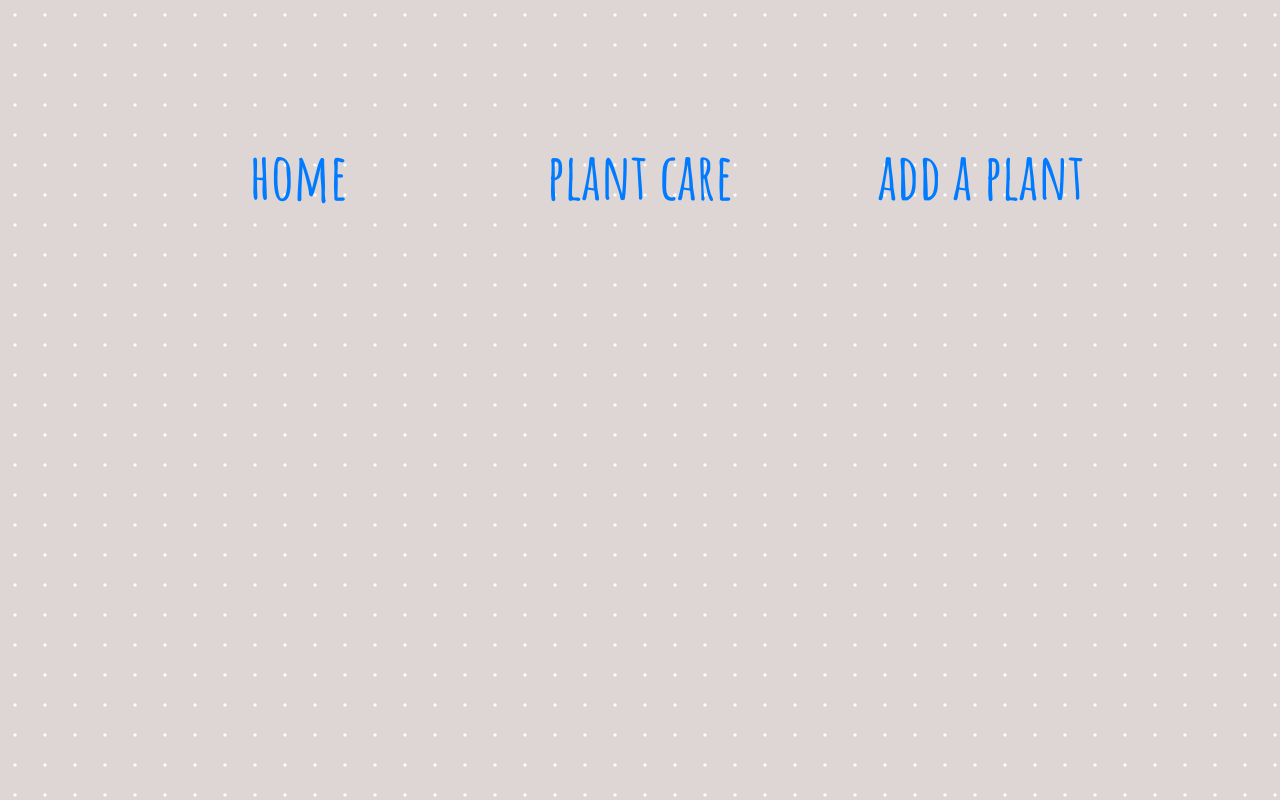
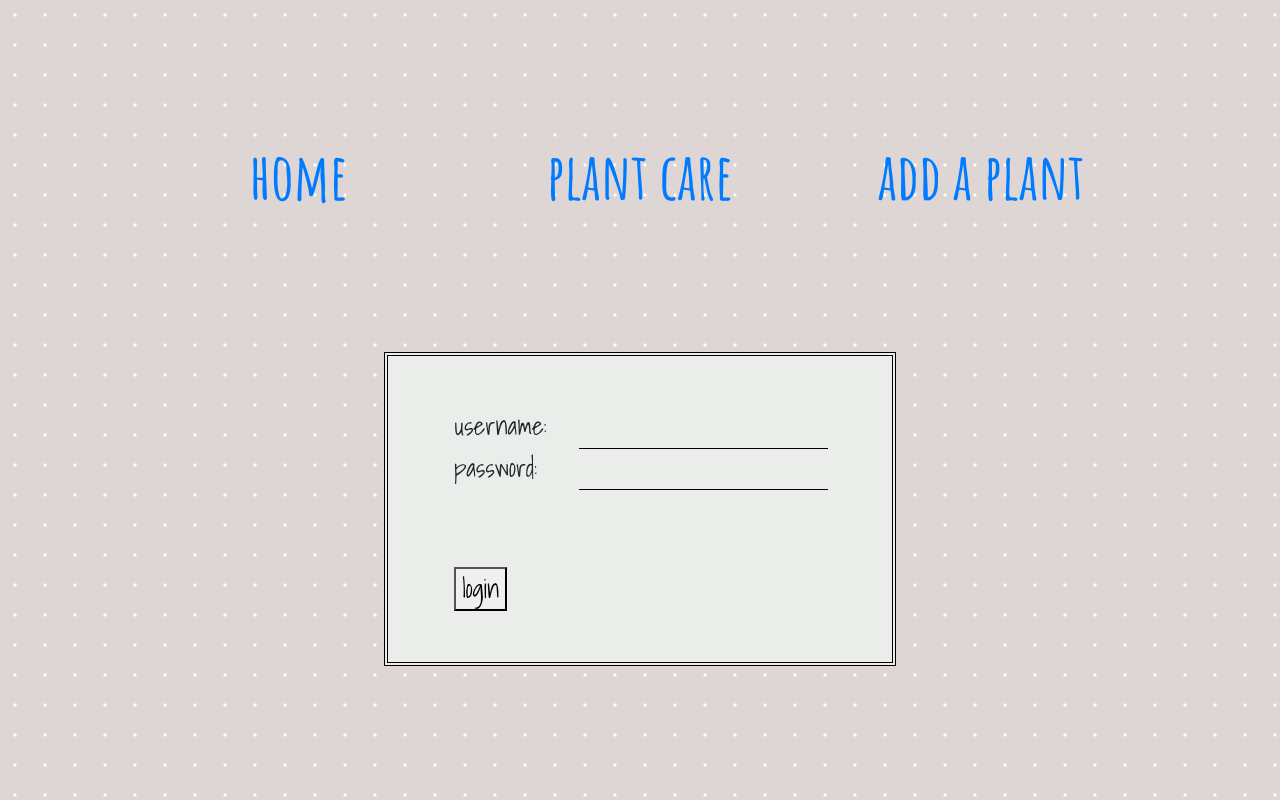
Before and after one commit to paaaarv/planted, a React (Create React App) app: page /login in a window 1280 px wide. Built offline with nearby package versions, Linux system fonts and the light colour scheme.

Commit message:
added basic login form w state

```diff
--- a/src/App.js
+++ b/src/App.js
@@ -6,6 +6,7 @@ import List from './components/list.js'
 import Form from './components/form.js'
 import Tab from './components/tab.js'
 import Bio from './components/bio.js'
+import Login from './components/login.js'
 import { BrowserRouter as Router, Route } from 'react-router-dom';
 function App() {
   return (
@@ -14,6 +15,7 @@ function App() {
       <Route exact path='/' component={Home}/>
       <Route exact path='/add' component={Form}/>
       <Route exact path= '/plants' component={List}/>
+      <Route exact path='/login' component={Login}/>
     </Router>
 
   );
--- a/src/components/login.js
+++ b/src/components/login.js
@@ -1,6 +1,8 @@
 
 import React from 'react';
-
+import Container from 'react-bootstrap/container';
+import Row from 'react-bootstrap/row';
+import Col from 'react-bootstrap/col'
 
 
 export default class Login extends React.Component{
@@ -13,9 +15,39 @@ export default class Login extends React.Component{
     }
   }
 
+  handleChange = (e) => {
+    this.setState({
+      [e.target.name]: e.target.value
+    })
+  }
+  handleSubmit = (e)=>{
+    e.preventDefault();
+  }
   render(){
     return(
 
+      <Container className='form'>
+      <form onSubmit={(event)=>this.handleSubmit(event)}>
+      <Row>
+      <Col>
+        username:
+      </Col>
+      <Col>
+      <input required name='username' type='text' onChange={this.handleChange}/>
+      </Col>
+      </Row>
+      <Row>
+      <Col>
+        password:
+      </Col>
+      <Col>
+      <input required name='password'type='password' onChange={this.handleChange}/>
+      </Col>
+      </Row>
+      <br/><br/>
+      <button type='submit'>login</button>
+      </form>
+      </Container>
 
     )
   }
--- a/src/index.css
+++ b/src/index.css
@@ -49,7 +49,6 @@ code {
 
 }
 input,textarea{
-  display: flex;
   justify-content: center;
   background:transparent;
   outline: none;
@@ -112,3 +111,7 @@ h3 {
   font-family: "Amatic SC", cursive;
   font-size: 5vw;
 }
+
+button{
+
+}
```
